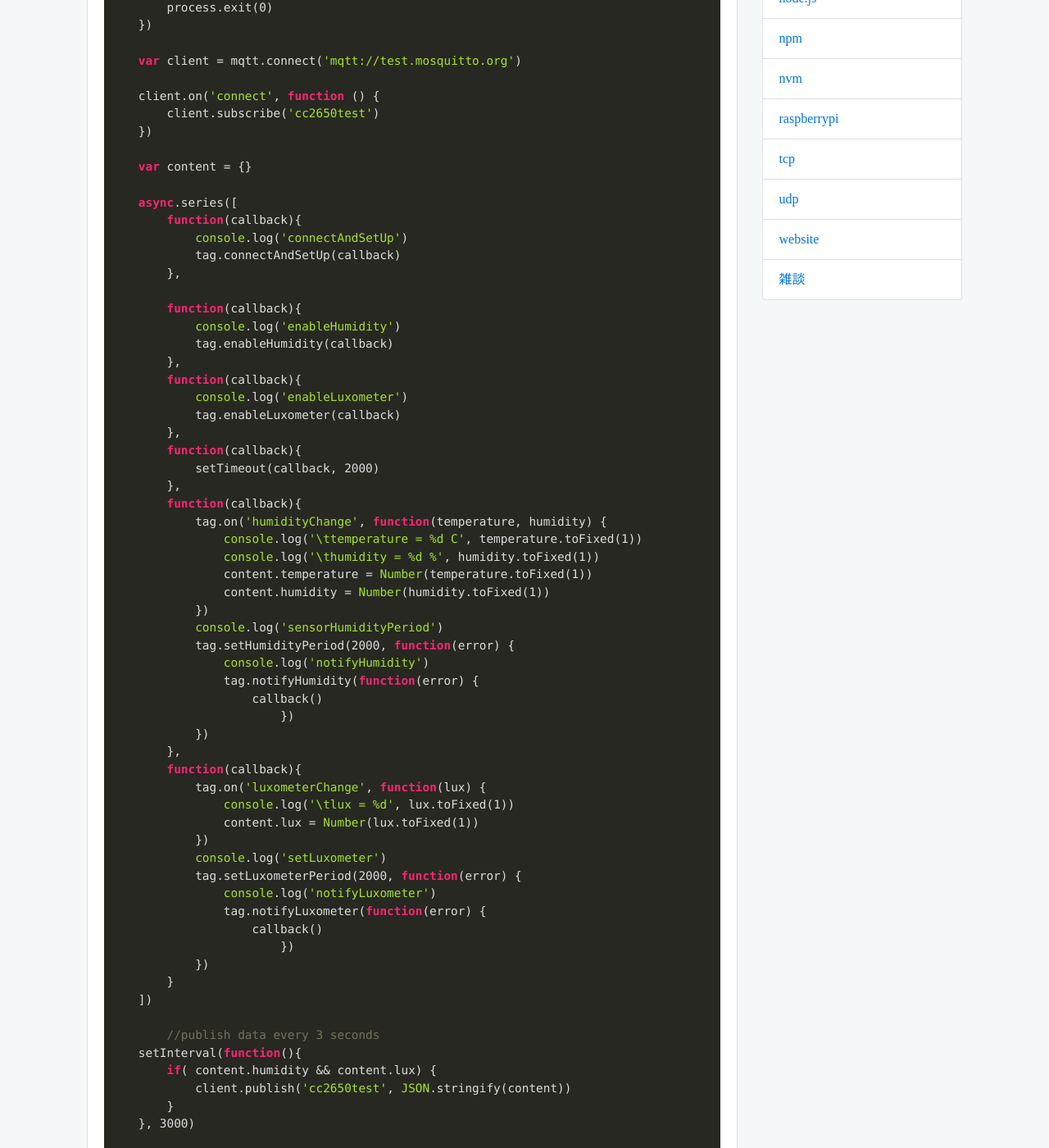
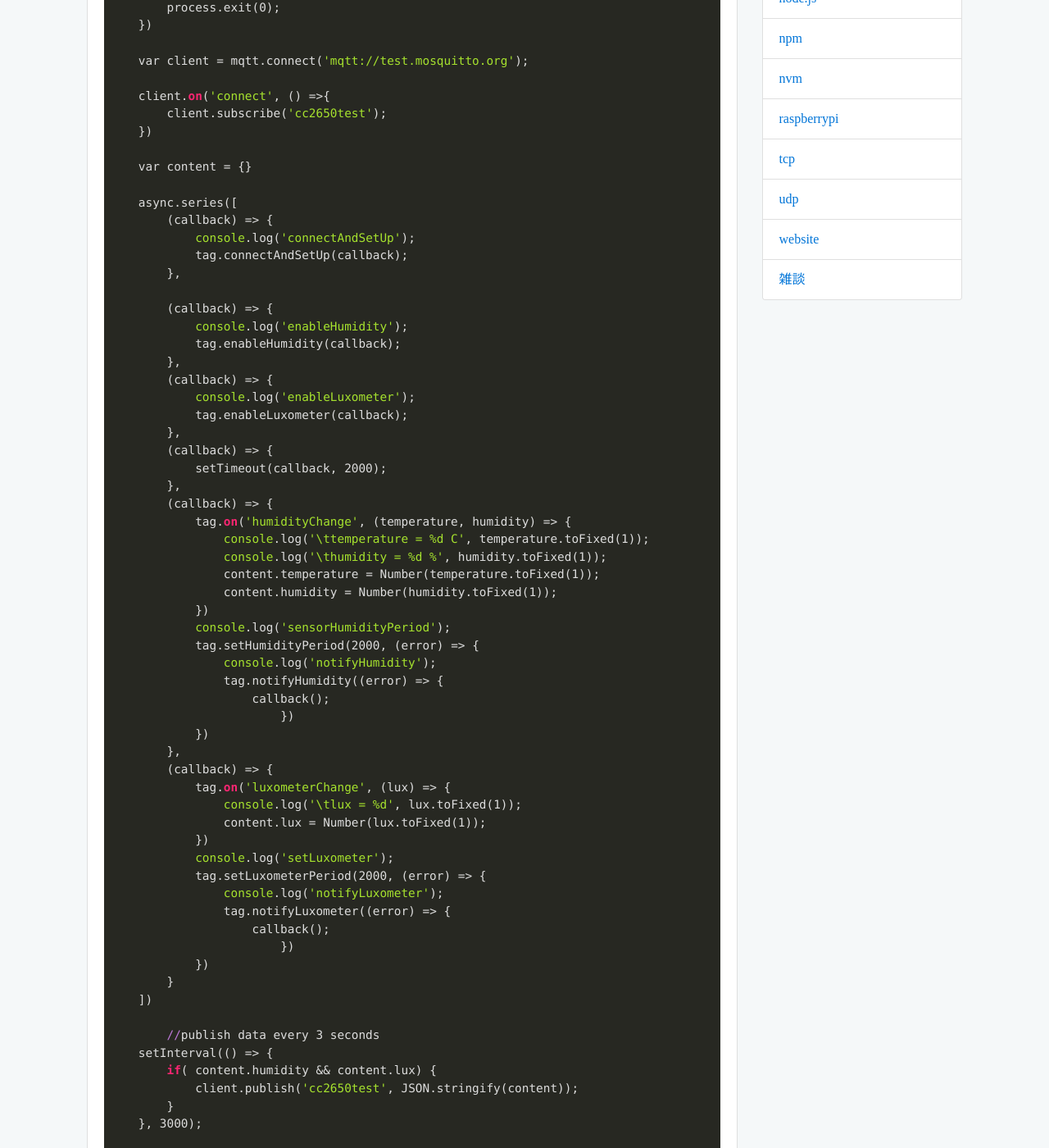
Before and after one commit to Naturalclar/naturalclar.github.io, a Jekyll site: the page built from _posts/2017-02-28-publish-data-to-mosquitto.markdown, in a window 1280 px wide and 1400 px high, scrolled down 1193 px. Shown: the whole window at 82% size. Built offline with Jekyll 4.4.1, drawn with Linux system fonts in a browser that asks for light colours; some web fonts are replaced; comment, search, counter and statistics services are not loaded; some of the changed text lies outside the part shown.

Commit message:
update code

````diff
--- a/_posts/2017-02-28-publish-data-to-mosquitto.markdown
+++ b/_posts/2017-02-28-publish-data-to-mosquitto.markdown
@@ -39,83 +39,83 @@ npm install async sensortag mqtt
 今回はSubsribeとPublishを同じRasberry pi上で行う。もしRasberry piが二つあれば一つをSubscriber,もう一つをPublisherにして、Publisherからデータが投げ込まれた時にSubscriberの方でデータを表示させた方が実用的かもしれない。
 
 ```js
-var util = require('util')
-var async = require('async')
-var sensortag = require('sensortag')
-var mqtt = require('mqtt')
+var util = require('util'),
+async = require('async'),
+sensortag = require('sensortag'),
+mqtt = require('mqtt');
 
-sensortag.discover(function discovered(tag){
-    console.log('discovered: ' + tag)
+sensortag.discover((tag) => {
+    console.log('discovered: ' + tag);
 
-    tag.on('disconnect', function(){
-	console.log('disconnected')
-	process.exit(0)
+    tag.on('disconnect', () =>{
+	console.log('disconnected');
+	process.exit(0);
     })
 
-    var client = mqtt.connect('mqtt://test.mosquitto.org')
+    var client = mqtt.connect('mqtt://test.mosquitto.org');
 
-    client.on('connect', function () {
-	client.subscribe('cc2650test')
+    client.on('connect', () =>{
+	client.subscribe('cc2650test');
     })
 
     var content = {}
 
     async.series([
-	function(callback){
-	    console.log('connectAndSetUp')
-	    tag.connectAndSetUp(callback)
+	(callback) => {
+	    console.log('connectAndSetUp');
+	    tag.connectAndSetUp(callback);
 	},
 
-	function(callback){
-	    console.log('enableHumidity')
-	    tag.enableHumidity(callback)
+	(callback) => {
+	    console.log('enableHumidity');
+	    tag.enableHumidity(callback);
 	},
-	function(callback){
-	    console.log('enableLuxometer')
-	    tag.enableLuxometer(callback)
+	(callback) => {
+	    console.log('enableLuxometer');
+	    tag.enableLuxometer(callback);
 	},
-	function(callback){
-	    setTimeout(callback, 2000)
+	(callback) => {
+	    setTimeout(callback, 2000);
 	},
-	function(callback){
-	    tag.on('humidityChange', function(temperature, humidity) {
-		console.log('\ttemperature = %d C', temperature.toFixed(1))
-		console.log('\thumidity = %d %', humidity.toFixed(1))
-		content.temperature = Number(temperature.toFixed(1))
-		content.humidity = Number(humidity.toFixed(1))
+	(callback) => {
+	    tag.on('humidityChange', (temperature, humidity) => {
+		console.log('\ttemperature = %d C', temperature.toFixed(1));
+		console.log('\thumidity = %d %', humidity.toFixed(1));
+		content.temperature = Number(temperature.toFixed(1));
+		content.humidity = Number(humidity.toFixed(1));
 	    })
-	    console.log('sensorHumidityPeriod')
-	    tag.setHumidityPeriod(2000, function(error) {
-		console.log('notifyHumidity')
-		tag.notifyHumidity(function(error) {
-		    callback()
+	    console.log('sensorHumidityPeriod');
+	    tag.setHumidityPeriod(2000, (error) => {
+		console.log('notifyHumidity');
+		tag.notifyHumidity((error) => {
+		    callback();
 			})
 	    })
 	},
-	function(callback){
-	    tag.on('luxometerChange', function(lux) {
-		console.log('\tlux = %d', lux.toFixed(1))
-		content.lux = Number(lux.toFixed(1))
+	(callback) => {
+	    tag.on('luxometerChange', (lux) => {
+		console.log('\tlux = %d', lux.toFixed(1));
+		content.lux = Number(lux.toFixed(1));
 	    })
-	    console.log('setLuxometer')
-	    tag.setLuxometerPeriod(2000, function(error) {
-		console.log('notifyLuxometer')
-		tag.notifyLuxometer(function(error) {
-		    callback()
+	    console.log('setLuxometer');
+	    tag.setLuxometerPeriod(2000, (error) => {
+		console.log('notifyLuxometer');
+		tag.notifyLuxometer((error) => {
+		    callback();
 			})
 	    })
 	}
     ])
 
 	//publish data every 3 seconds
-    setInterval(function(){
+    setInterval(() => {
 	if( content.humidity && content.lux) {
-	    client.publish('cc2650test', JSON.stringify(content))
+	    client.publish('cc2650test', JSON.stringify(content));
 	}
-    }, 3000)
+    }, 3000);
 
-    client.on('message', function (topic, message){
-	console.log('Message: ' + message.toString())
+    client.on('message', (topic, message) => {
+	console.log('Message: ' + message.toString());
     })
 })
 
````
Also changed, not shown: _posts/2017-02-27-sending-data-to-dweet.markdown (+20 -20 lines), _posts/2017-03-16-connecting-multiple-cc2650-with-nodejs.markdown (+37 -37 lines).
